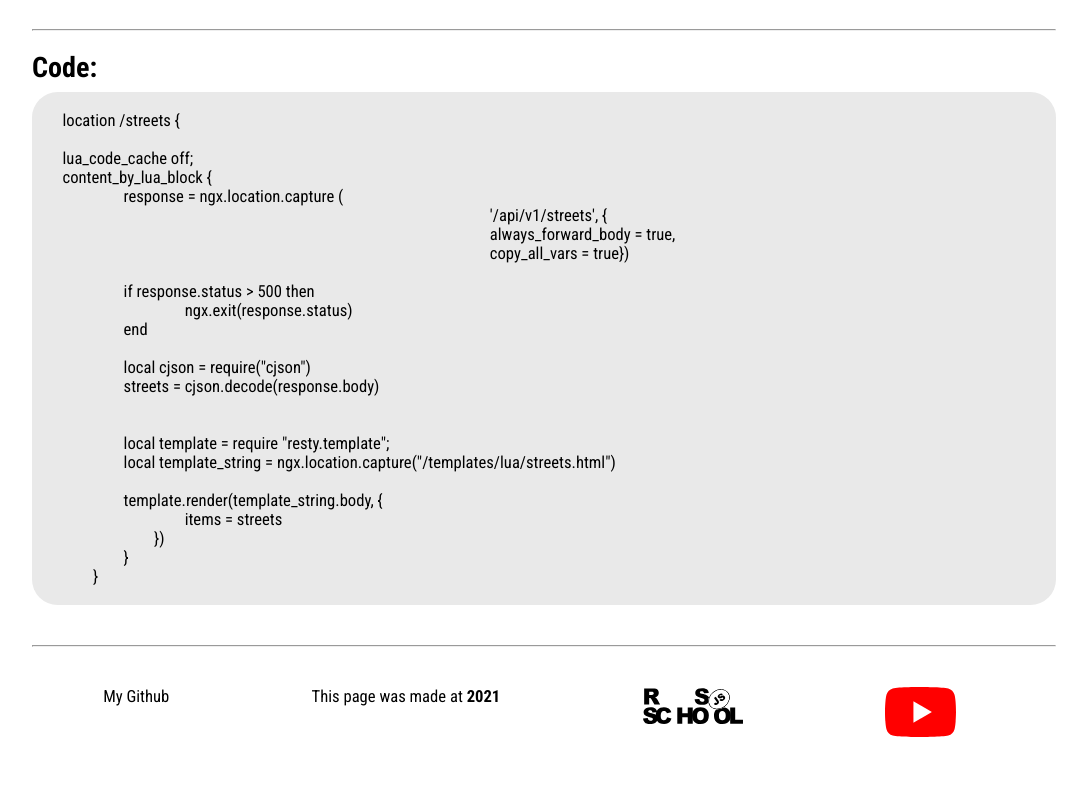
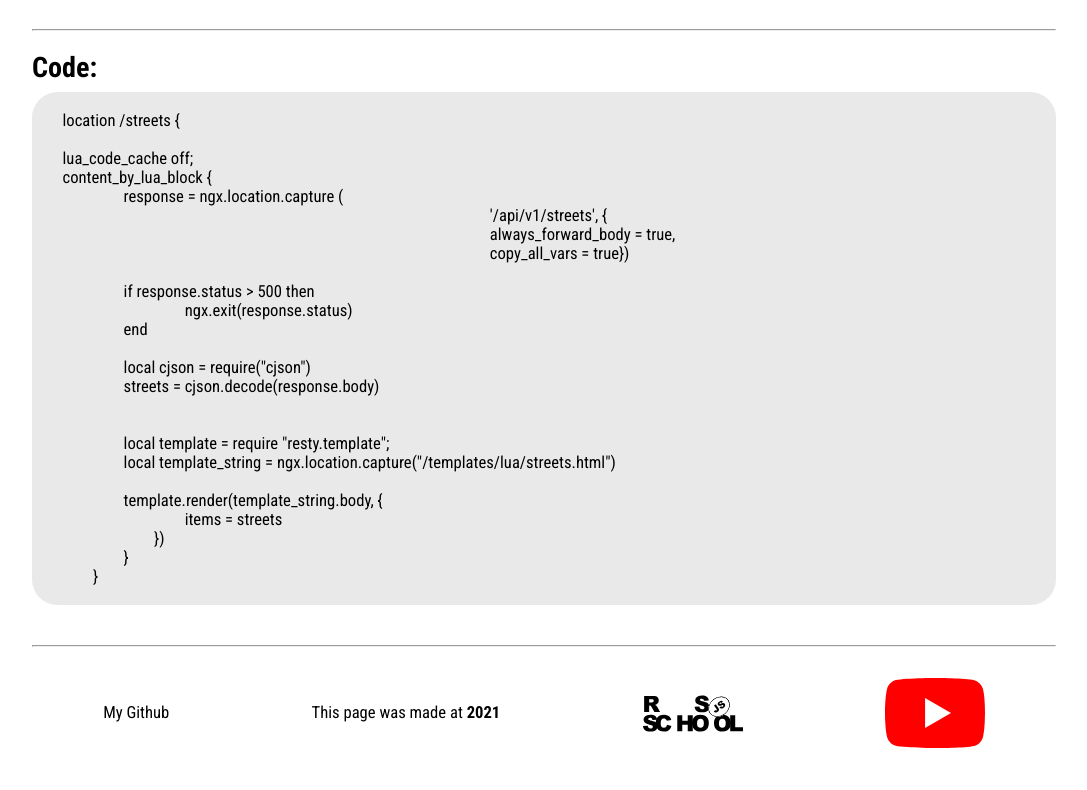
Before and after one commit to igorlyatskiy/rsschool-cv, a plain HTML site: page index.html in a window 1280 px wide. Shown: the part 804-1594 px from the top of the page, without its empty margins (96-1183 px from the left). Drawn offline with Linux system fonts and the light colour scheme.

Commit message:
fix: removed bags with links

```diff
--- a/index.html
+++ b/index.html
@@ -108,8 +108,10 @@
 	<footer>
 		<a href="https://github.com/igorlyatskiy">My Github</a>
 		<span>This page was made at <b>2021</b></span>
-		<a href="https://rs.school/js/" id="logo"></a>
-		<a href="https://youtu.be/3OF1xrzC0_k" id="youtube"></a>
+		<a href="https://rs.school/js/" id="logo"><img src="images/rs_school_js.svg" alt="RS School" class="footer-img"
+				title="RS school"></a>
+		<a href="https://youtu.be/3OF1xrzC0_k" id="youtube"><img src="images/YouTube_full-color_icon_(2017).svg"
+				class="footer-img" alt="Youtube" title="Self-review"></a>
 	</footer>
 </body>
 
--- a/style.css
+++ b/style.css
@@ -74,25 +74,27 @@ h2 {
 }
 
 footer {
-	padding-top: 5vh;
+	padding-top: 2vh;
 	display: flex;
 	flex-direction: row;
 	justify-content: space-around;
+	align-content: center;
 }
 
 a {
 	text-decoration: none;
 	color: black;
+	display: flex;
+	margin: auto 0;
 }
 
-#logo {
-	background: url("/images/rs_school_js.svg") no-repeat;
-	height: 100px;
-	width: 100px;
+span {
+	margin: auto 0;
 }
 
-#youtube {
-	background: url("/images/YouTube_full-color_icon_\(2017\).svg") no-repeat;
+.footer-img {
+	border: 0;
+	width: 100px;
 	height: 100px;
-	width: 100px;
+	margin: 0 auto;
 }
```
